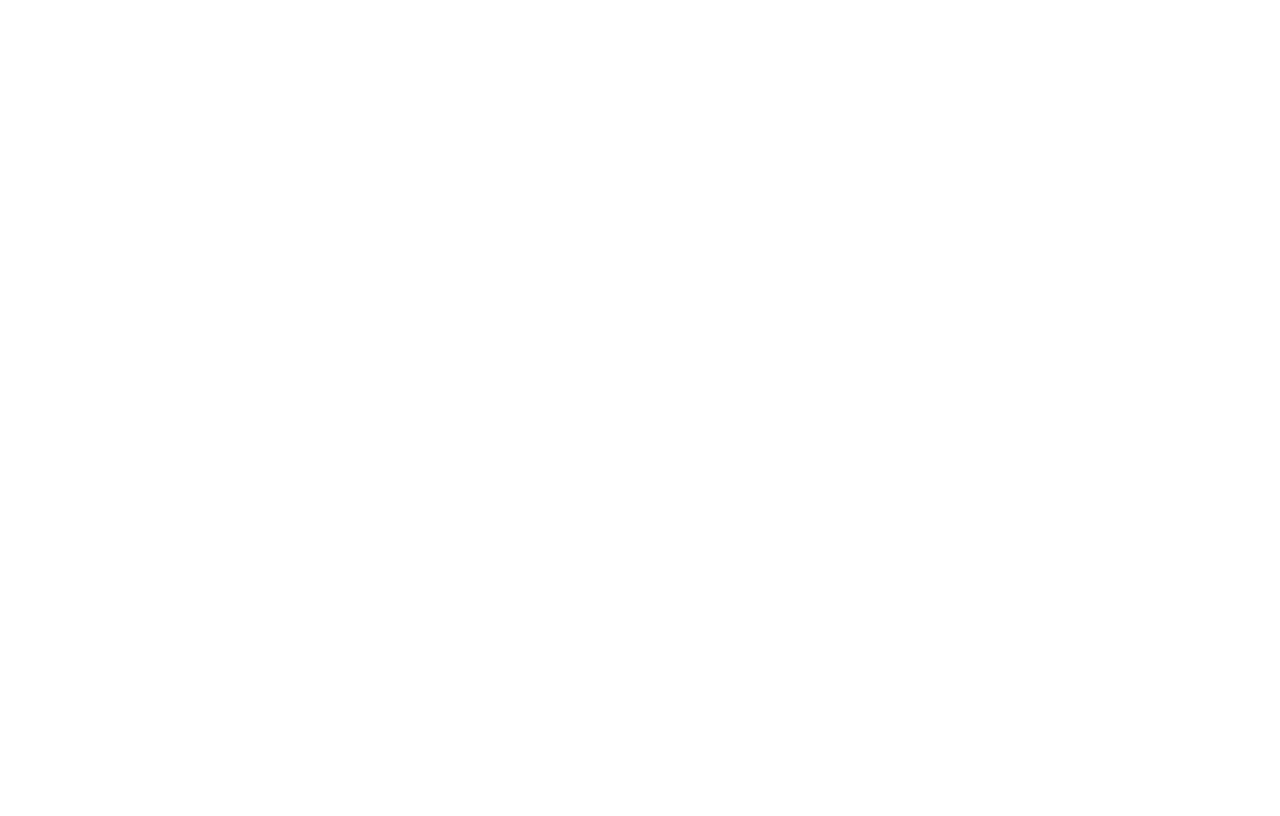
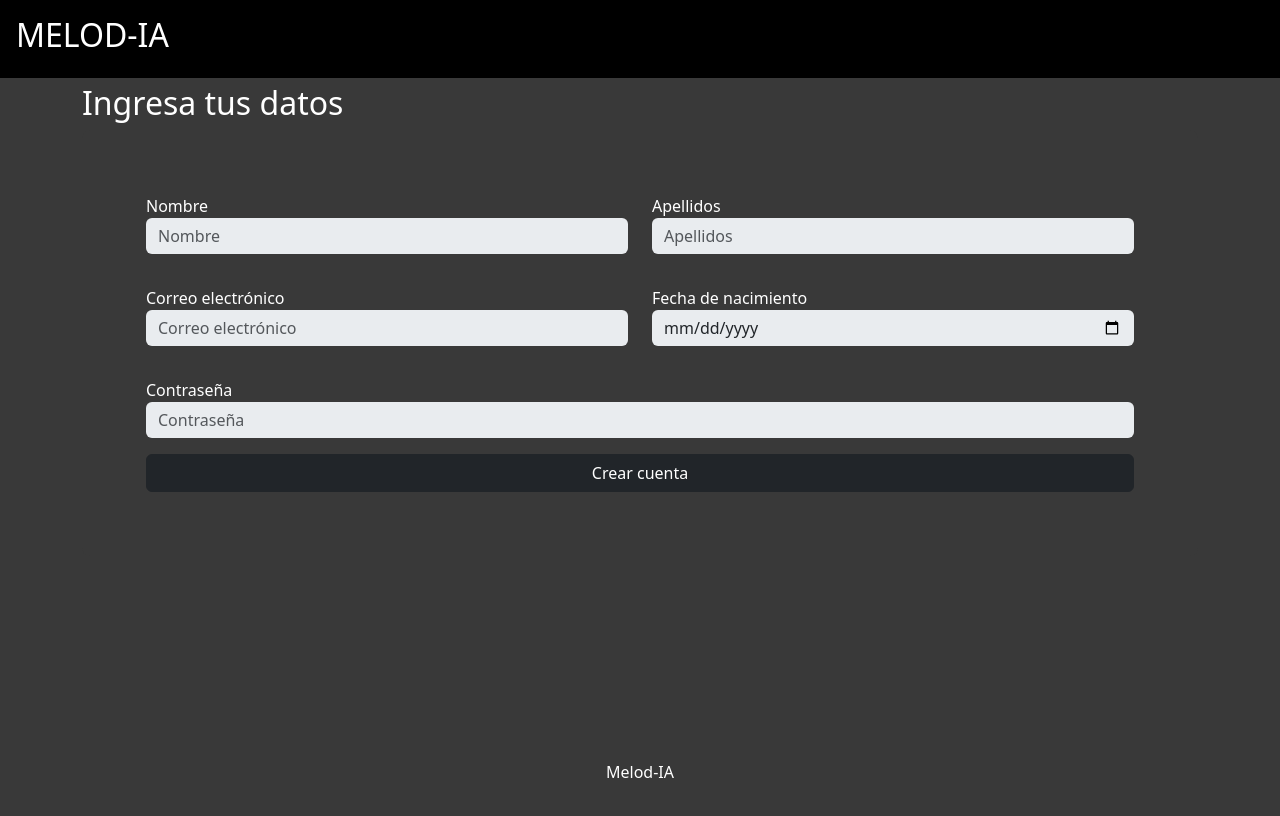
Before and after one commit to SaikoReyes/melod-ia, a React (Create React App) app: page /signup in a window 1280 px wide. Before the commit this address had no page. Shown: the top 816 px of the page. Built offline with nearby package versions, Linux system fonts and the light colour scheme.

Commit message:
Ajustes en los componentes y adición del componente de registro de usuario.

```diff
--- a/src/App.js
+++ b/src/App.js
@@ -3,6 +3,7 @@
 import { BrowserRouter, Routes, Route } from 'react-router-dom'; // Corrección aquí
 import LoginForm from './LoginForm';
 import HomePage from './HomePage';
+import SignUpPage from './SignUpPage';
 import React from 'react';
 import 'bootstrap/dist/css/bootstrap.min.css';
 
@@ -11,7 +12,8 @@
     <BrowserRouter> {/* Corrección aquí */}
       <Routes>
         <Route path="/" element={<LoginForm />} />
-        <Route path="/HomePage" element={<HomePage />} />
+        <Route path="/homepage" element={<HomePage />} />
+        <Route path="/signup" element={<SignUpPage />} />
       </Routes>
     </BrowserRouter>
   );
--- a/src/HomePage.css
+++ b/src/HomePage.css
@@ -7,6 +7,10 @@
     display: flex;
     justify-content: center;
     align-items: center;
+}
+
+.text-center{
+    color: white;
 }
 
 .banner {
@@ -37,10 +41,7 @@
     box-sizing: border-box; /* Asegúrate de que el padding no afecte el ancho total */
 }
 
-.btn-primary {
-    background-color: #000; /* Botón negro */
-    border: none;
-}
+
 
 .card {
     background-color: #fff; /* Fondo blanco para el card */
--- a/src/HomePage.jsx
+++ b/src/HomePage.jsx
@@ -1,29 +1,52 @@
-// Este sería un nuevo archivo, por ejemplo, `HomePage.jsx` en tu carpeta de componentes.
-
-import React from 'react';
-import './HomePage.css'; // Asegúrate de que los estilos que proporcionaste estén en este archivo.
+import React, { useState } from 'react';
+import './HomePage.css';
 
 function HomePage() {
+    // Estado para almacenar el texto ingresado
+    const [text, setText] = useState('');
+
+    // Función para manejar el envío del formulario
+    const handleSubmit = (e) => {
+        e.preventDefault(); // Prevenir el comportamiento por defecto de un formulario
+        // Aquí puedes pasar el texto a otro componente o función
+        console.log(text); // Solo un ejemplo, probablemente quieras hacer algo más útil
+    };
+
     return (
         <div className="login-background">
-            <div className="banner text-white text-center py-3">
+            <div className="banner">
                 <h2>MELOD-IA</h2>
+                <a href="#" className="nav-link">Inicio</a>
             </div>
             <div className="container my-4">
                 <div className="row">
                     <div className="col-md-8 mx-auto">
-                        <div className="card">
-                            <div className="card-body">
-                                <h3 className="text-center mb-4">Ingresa el texto a musicalizar</h3>
-                                <textarea className="form-control mb-3" rows="4" placeholder="Escribe aquí..."></textarea>
-                                <button type="button" className="btn btn-dark w-100 mb-3">Listo</button>
-                                <div className="text-center mt-3 additional-text">
-                                <a href="#" className="link-dark">Historial</a>
+                        <h3 className="text-left mb-4">Ingresa el texto a musicalizar</h3>
+                        <form onSubmit={handleSubmit}>
+                            <div className="card">
+                                <div className="card-body">
+                                    <textarea
+                                        className="form-control mb-3"
+                                        rows="4"
+                                        placeholder="Escribe aquí..."
+                                        value={text}
+                                        onChange={(e) => setText(e.target.value)} // Actualizar el estado con el texto ingresado
+                                    ></textarea>
                                 </div>
                             </div>
-                        </div>
+                            <div className='text-center'>
+                                <button type="submit" className="btn btn-dark w-50 my-5">Listo</button>
+                            </div>
+                        </form>
+                        <p className="text-center">
+                            <a href="#" className="badge badge-light my-4">Historial</a>
+                        </p>
                     </div>
                 </div>
+            </div>
+            <div className="footer-link fixed-bottom">
+                <a href="#" className="nav-link">Inicio</a>
+                <span> | Melod-IA</span>
             </div>
         </div>
     );
--- a/src/LoginForm.css
+++ b/src/LoginForm.css
@@ -5,6 +5,9 @@
     display: flex;
     justify-content: center;
     align-items: center;
+}
+.text-left{
+    color: white;
 }
 
 .banner{
--- a/src/LoginForm.jsx
+++ b/src/LoginForm.jsx
@@ -19,9 +19,10 @@
                 </div>
                 <div className="row justify-content-center">
                     <div className="col-md-4">
+                    <h3 className="text-left mb-4">Inicia sesión</h3>
                         <div className="card shadow-lg">
                             <div className="card-body">
-                                <h3 className="text-center mb-4">Iniciar sesión</h3>
+
                                 <form onSubmit={handleSubmit}>
                                     <div className="mb-3">
                                         <label htmlFor="username" className="form-label">Usuario</label>
@@ -46,7 +47,7 @@
                                         />
                                     </div>
                                     <button type="submit" className="btn btn-dark w-100">Ingresar</button>
-                                    <div className="text-center mt-3"><a>¿Aún no tienes una cuenta? </a>
+                                    <div className="form-label mt-3"><a>¿Aún no tienes una cuenta? </a>
                                         <a href="#" className="link-dark">Registrate</a>
                                     </div>
                                 </form>
@@ -54,6 +55,9 @@
                         </div>
                     </div>
                 </div>
+                <div className="footer-link">
+                    <span>Melod-IA</span>
+                </div>
             </div>
         </div>
     );
--- /dev/null
+++ b/src/SignUpPage.css
@@ -0,0 +1,66 @@
+/* SignUpPage.css */
+
+.signup-background {
+    color: #ffffff; /* Texto blanco */
+    background-color: #393939; /* Fondo gris oscuro, como en diseños anteriores */
+    min-height: 100vh;
+    display: flex;
+    flex-direction: column;
+}
+
+.banner {
+    background-color: #000; /* Fondo negro para el banner */
+    display: flex;
+    justify-content: space-between;
+    align-items: center;
+    padding: 1rem;
+}
+
+.banner h1 {
+    margin: 0;
+    font-weight: 300;
+}
+
+.nav-link {
+    color: white;
+    text-decoration: none;
+}
+
+.nav-link:hover {
+    text-decoration: underline;
+}
+
+.signup-form {
+    background-color: #393939; /* Fondo blanco para el formulario */
+    padding: 4rem;
+    border-radius: 8px;
+}
+
+.signup-form .form-control {
+    background-color: #e9ecef; /* Gris claro para los campos de formulario */
+    border: none;
+    margin-bottom: 1rem; /* Espacio entre campos de formulario */
+}
+
+.btn-primary {
+    background-color: #000; /* Botón negro */
+    border: none;
+}
+
+/* SignUpPage.css */
+
+.footer-link {
+    position: fixed; /* Fijar el elemento en la parte inferior */
+    bottom: 0; /* Alinearlo al final de la página */
+    left: 0; /* Alinearlo a la izquierda */
+    width: 100%; /* Establecer el ancho al completo */
+    background-color: #393939; /* Fondo gris oscuro, como el fondo de la página */
+    color: white; /* Texto en blanco */
+    text-align: center;
+    padding: 1rem 0; /* Añadir algo de padding */
+}
+
+/* Corrige el padding del contenedor principal para evitar que el contenido se solape con el footer */
+.signup-background {
+    padding-bottom: 60px; /* Asegúrate de que este valor sea al menos la altura de tu footer */
+}
--- /dev/null
+++ b/src/SignUpPage.jsx
@@ -0,0 +1,51 @@
+import React from 'react';
+import './SignUpPage.css'; // Asegúrate de que este archivo contenga los estilos adecuados
+
+function SignUpPage() {
+    return (
+        <div className="signup-background">
+            <div className="banner">
+                <h2>MELOD-IA</h2>
+            </div>
+            <div className="container my-4">
+                <div className="row">
+                    <div className="col-md-12 mx-auto">
+                        <h2 className="text-white">Ingresa tus datos</h2>
+                        <form className="signup-form">
+                            <div className="row">
+                                <div className="col-md-6 mb-3">
+                                    Nombre
+                                    <input type="text" className="form-control" placeholder="Nombre" />
+                                </div>
+                                <div className="col-md-6 mb-3">
+                                    Apellidos
+                                    <input type="text" className="form-control" placeholder="Apellidos" />
+                                </div>
+                            </div>
+                            <div className="row">
+                                <div className="col-md-6 mb-3">
+                                    Correo electrónico
+                                    <input type="email" className="form-control" placeholder="Correo electrónico" />
+                                </div>
+                                <div className="col-md-6 mb-3">
+                                    Fecha de nacimiento
+                                    <input type="date" className="form-control" placeholder="Fecha de nacimiento" />
+                                </div>
+                            </div>
+                            <div className="mb-3">
+                                Contraseña
+                                <input type="password" className="form-control" placeholder="Contraseña" />
+                            </div>
+                            <button type="submit" className="btn btn-dark w-100">Crear cuenta</button>
+                        </form>
+                            <div className="footer-link">
+                                <span>Melod-IA</span>
+                            </div>
+                    </div>
+                </div>
+            </div>
+        </div>
+    );
+}
+
+export default SignUpPage;
```
